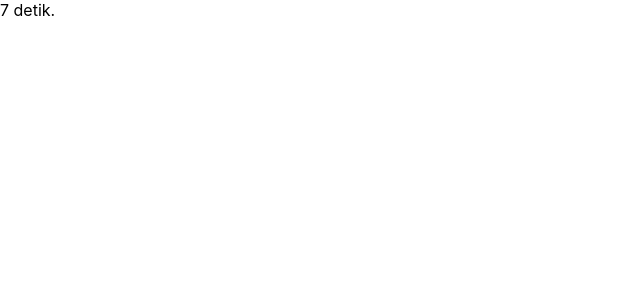
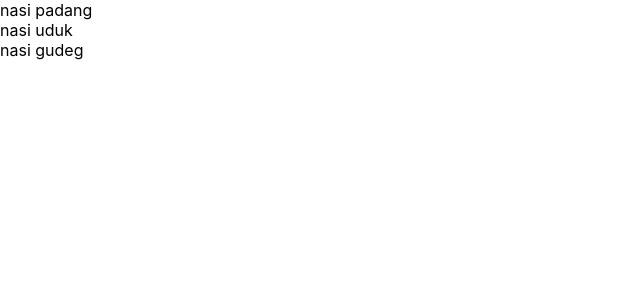
Before and after one commit to murqdan/tilegrid-app, a React (Create React App) app: page / in a window 1280 px wide. Shown: the top 300 px of the page, without its empty margins (0-640 px from the left). Built offline with nearby package versions, Linux system fonts and the light colour scheme.

Commit message:
(identity)

```diff
--- a/src/App.js
+++ b/src/App.js
@@ -1,9 +1,9 @@
-import TimeElapsed from './TimeElapsed'
+import Komponenku from './Komponenku'
 
 function App () {
   return (
     <div>
-      <TimeElapsed />
+      <Komponenku />
     </div>
   )
 }
--- /dev/null
+++ b/src/Komponenku.js
@@ -0,0 +1,20 @@
+import { useState, useEffect } from 'react'
+
+const Komponenku = props => {
+  const [menu, setMenu] = useState([])
+
+  useEffect(() => {
+    const fetchMenu = function () {
+      return ['nasi padang', 'nasi uduk', 'nasi gudeg']
+    }
+
+    const data = fetchMenu()
+    setMenu(data)
+  }, [])
+
+  return <div>
+     {menu.map(makanan => <div>{makanan}</div>)}
+    </div>
+}
+
+export default Komponenku
```
